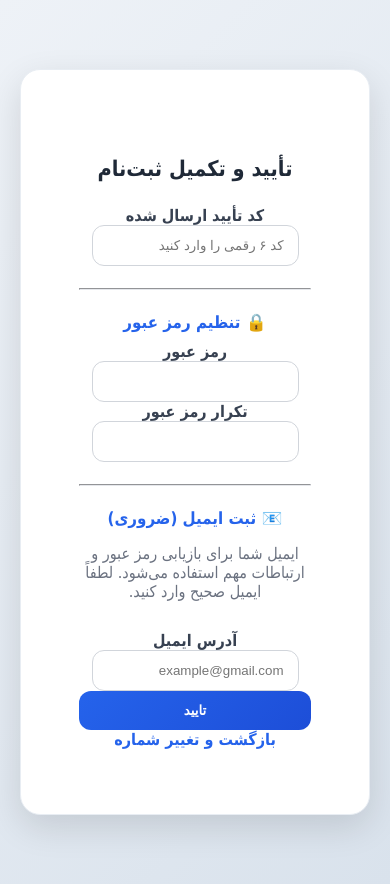
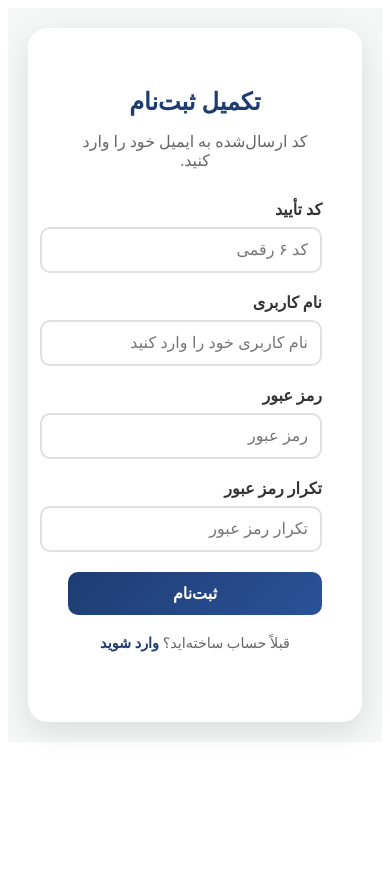
Before and after one commit to Amirajhajh/Anamis, a Django app: template Anamis/accounts/templates/accounts/register_step2.html in a window 390 px wide. After the commit the page ends 742 px from the top, so only its background shows below. Run offline with Django 5.2, Linux system fonts and the light colour scheme; the template is opened without the code that fills it, so the values that code supplies are empty.

Commit message:
Change registration from phone to email OTP

```diff
--- a/Anamis/accounts/templates/accounts/register_step2.html
+++ b/Anamis/accounts/templates/accounts/register_step2.html
@@ -5,191 +5,91 @@
     <title>{% block title %}Sing in{% endblock %}</title>
     <link rel="stylesheet" href="{% static 'css/accounts.css' %}">
 
-<style>
-    body {
-        direction: rtl;
-        font-family: Vazirmatn, Tahoma, Arial, sans-serif;
-        min-height: 100vh;
-        margin: 0;
-        background: linear-gradient(135deg, #eef2f7, #d9e2ec);
-    }
-
-    .page-wrapper {
-        min-height: 100vh;
-        display: flex;
-        align-items: center;
-        justify-content: center;
-        padding: 20px;
-    }
-
-    .auth-card {
-        width: 100%;
-        max-width: 520px;
-        background: #ffffff;
-        border-radius: 20px;
-        box-shadow: 0 12px 35px rgba(0, 0, 0, 0.12);
-        overflow: hidden;
-        border: 1px solid #e8edf3;
-    }
-
-    .auth-card .card-body {
-        padding: 35px 30px;
-    }
-
-    .auth-title {
-        text-align: center;
-        font-size: 1.6rem;
-        font-weight: 700;
-        color: #1f2937;
-        margin-bottom: 25px;
-    }
-
-    .section-title {
-        font-size: 1.05rem;
-        font-weight: 700;
-        color: #2563eb;
-        margin-top: 20px;
-        margin-bottom: 10px;
-    }
-
-    .form-label {
-        font-weight: 600;
-        color: #374151;
-        margin-bottom: 8px;
-    }
-
-    .form-control {
-        border-radius: 12px;
-        padding: 12px 14px;
-        border: 1px solid #d1d5db;
-        transition: all 0.25s ease;
-        box-shadow: none !important;
-    }
-
-    .form-control:focus {
-        border-color: #2563eb;
-        box-shadow: 0 0 0 0.2rem rgba(37, 99, 235, 0.12) !important;
-    }
-
-    .form-text {
-        font-size: 0.85rem;
-        color: #6b7280;
-    }
-
-    hr {
-        border-color: #e5e7eb;
-        margin: 22px 0;
-    }
-
-    .btn-submit {
-        background: linear-gradient(135deg, #2563eb, #1d4ed8);
-        color: white;
-        border: none;
-        border-radius: 12px;
-        padding: 12px;
-        font-weight: 700;
-        transition: 0.3s ease;
-        width: 100%;
-    }
-
-    .btn-submit:hover {
-        background: linear-gradient(135deg, #1d4ed8, #1e40af);
-        transform: translateY(-1px);
-        box-shadow: 0 8px 20px rgba(37, 99, 235, 0.25);
-    }
-
-    .alert {
-        border-radius: 12px;
-        font-size: 0.95rem;
-    }
-
-    .text-center a {
-        color: #2563eb;
-        text-decoration: none;
-        font-weight: 600;
-    }
-
-    .text-center a:hover {
-        text-decoration: underline;
-    }
-
-    .text-muted {
-        color: #6b7280 !important;
-    }
-
-    @media (max-width: 576px) {
-        .auth-card .card-body {
-            padding: 25px 18px;
-        }
-
-        .auth-title {
-            font-size: 1.35rem;
-        }
-    }
-</style>
-
-
+<!DOCTYPE html>
+{% load static %}
+<html lang="fa" dir="rtl">
+<head>
+    <meta charset="UTF-8">
+    <title>تکمیل ثبت‌نام</title>
+    <link rel="stylesheet" href="{% static 'css/accounts.css' %}">
 </head>
 <body>
-<div class="page-wrapper">
+
+<div class="auth-container">
     <div class="auth-card">
-        <div class="card-body">
-            <h3 class="auth-title">تأیید و تکمیل ثبت‌نام</h3>
+
+        <h2>تکمیل ثبت‌نام</h2>
+        <p>کد ارسال‌شده به ایمیل خود را وارد کنید.</p>
+
+        <form method="post" class="auth-form">
+            {% csrf_token %}
 
             {% if messages %}
+                <ul class="messages">
                     {% for message in messages %}
-                    <div class="alert alert-{{ message.tags }} alert-dismissible fade show" role="alert">
+                        <li{% if message.tags %} class="{{ message.tags }}"{% endif %}>
                             {{ message }}
-                        <button type="button" class="btn-close" data-bs-dismiss="alert" aria-label="Close"></button>
-                    </div>
+                        </li>
                     {% endfor %}
+                </ul>
             {% endif %}
 
-            <form method="post">
-                {% csrf_token %}
-
-                <div class="mb-3">
-                    <label for="code" class="form-label">کد تأیید ارسال شده</label>
-                    <input type="text" class="form-control" id="code" name="code" required placeholder="کد ۶ رقمی را وارد کنید">
-
+            <div class="input-group">
+                <label for="code">کد تأیید</label>
+                <input
+                    type="text"
+                    id="code"
+                    name="code"
+                    placeholder="کد ۶ رقمی"
+                    required
+                >
             </div>
 
-                <hr>
-
-                <div class="section-title">🔒 تنظیم رمز عبور</div>
-
-                <div class="mb-3">
-                    <label for="password" class="form-label">رمز عبور</label>
-                    <input type="password" class="form-control" id="password" name="password" required minlength="6">
+            <div class="input-group">
+                <label for="username">نام کاربری</label>
+                <input
+                    type="text"
+                    id="username"
+                    name="username"
+                    placeholder="نام کاربری خود را وارد کنید"
+                    required
+                >
             </div>
 
-                <div class="mb-3">
-                    <label for="confirm_password" class="form-label">تکرار رمز عبور</label>
-                    <input type="password" class="form-control" id="confirm_password" name="confirm_password" required minlength="6">
+            <div class="input-group">
+                <label for="password">رمز عبور</label>
+                <input
+                    type="password"
+                    id="password"
+                    name="password"
+                    placeholder="رمز عبور"
+                    required
+                >
             </div>
 
-                <hr>
+            <div class="input-group">
+                <label for="confirm_password">تکرار رمز عبور</label>
+                <input
+                    type="password"
+                    id="confirm_password"
+                    name="confirm_password"
+                    placeholder="تکرار رمز عبور"
+                    required
+                >
+            </div>
 
-                <div class="section-title">📧 ثبت ایمیل (ضروری)</div>
-                <p class="text-muted small">
-                    ایمیل شما برای بازیابی رمز عبور و ارتباطات مهم استفاده می‌شود. لطفاً ایمیل صحیح وارد کنید.
+            <button type="submit" class="auth-btn">
+                ثبت‌نام
+            </button>
+        </form>
+
+        <p class="login-link">
+            قبلاً حساب ساخته‌اید؟
+            <a href="{% url 'login' %}">وارد شوید</a>
         </p>
 
-                <div class="mb-3">
-                    <label for="email" class="form-label">آدرس ایمیل</label>
-                    <input type="email" class="form-control" id="email" name="email" required placeholder="example@gmail.com">
-                </div>
-
-                <button type="submit" class="btn-submit">تایید</button>
-            </form>
-
-            <div class="text-center mt-3">
-                <a href="{% url 'register_step1' %}">بازگشت و تغییر شماره</a>
-            </div>
-        </div>
     </div>
 </div>
 
-
 </body>
 </html>
```
Also changed, not shown: Anamis/accounts/templates/accounts/register_step1.html (+9 -2 lines), Anamis/accounts/views.py (+73 -123 lines), Anamis/messenger_project/settings.py (+12 -1 lines), 1 other file. Lines whose indentation alone changed are shown as unchanged.
